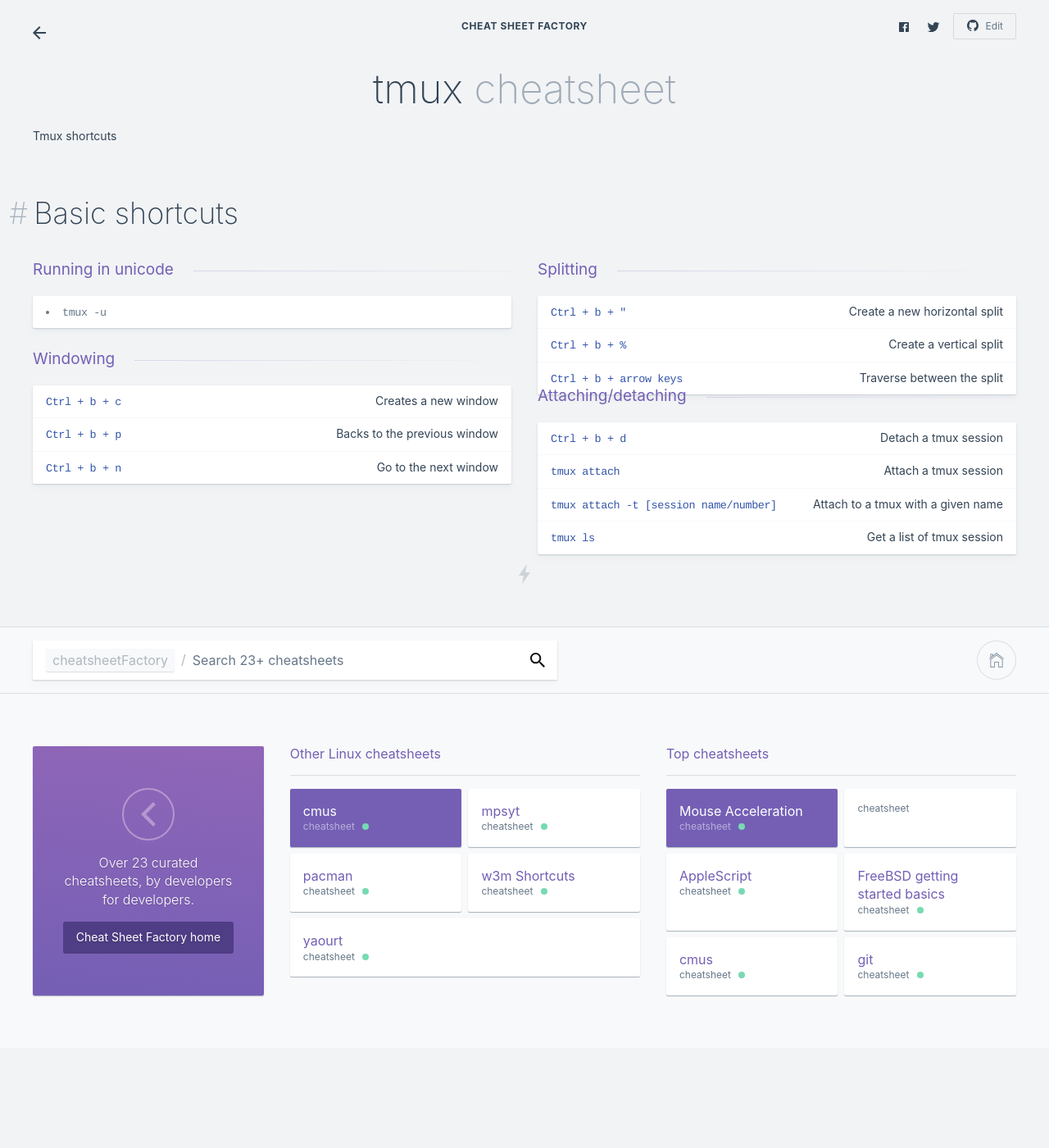
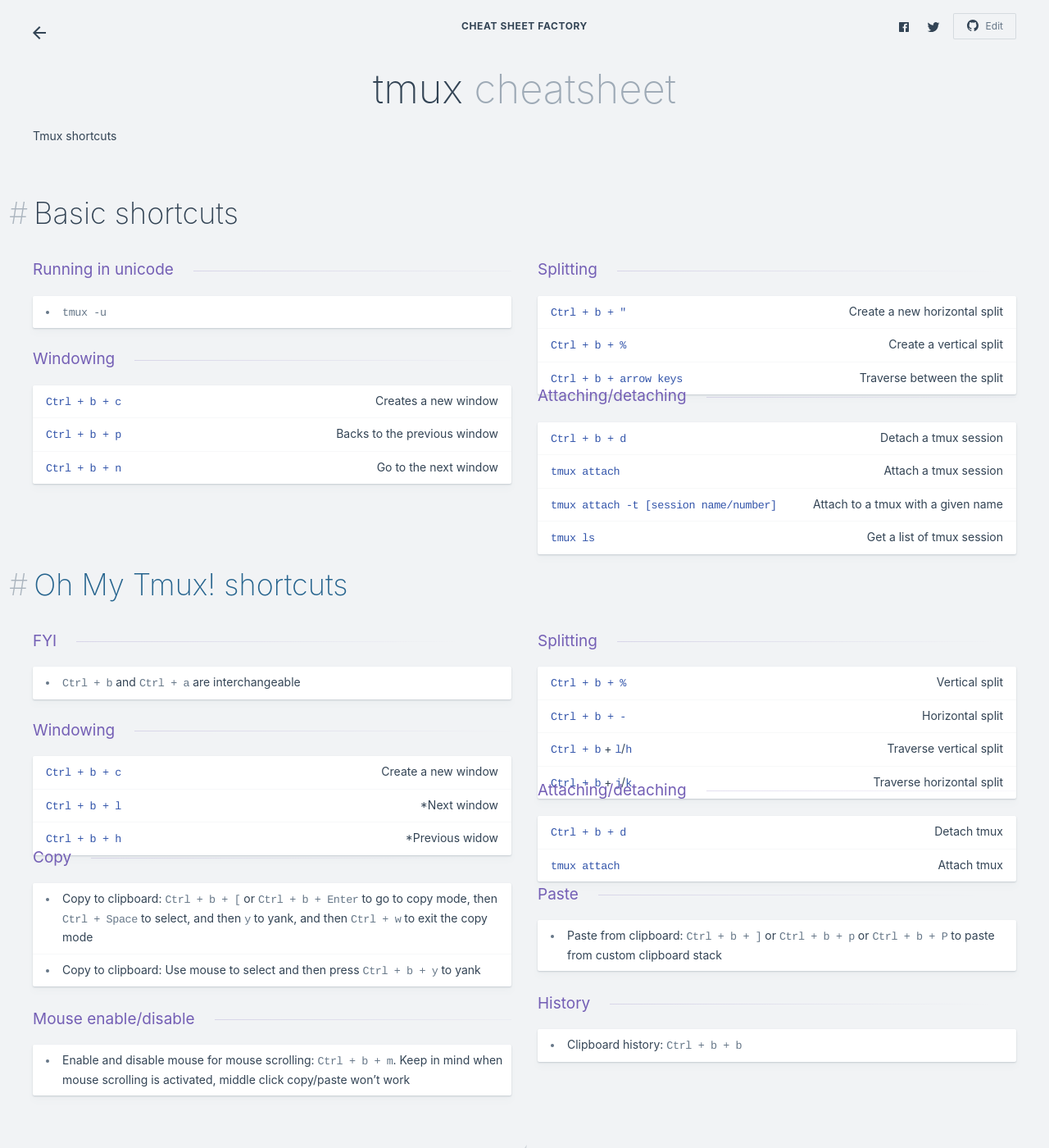
Before and after one commit to kasramp/cheat-sheet-factory, a Jekyll site: the page built from linux/tmux.md, in a window 1280 px wide and 1400 px high. Shown: the whole window at 82% size. Built offline with Jekyll 4.4.1, drawn with Linux system fonts in a browser that asks for light colours.

Commit message:
Add Oh My Tmux! cheat sheet

```diff
--- a/linux/tmux.md
+++ b/linux/tmux.md
@@ -18,6 +18,7 @@ Shortcuts
 ## Basic shortcuts
 
 ### Running in unicode
+
 + `tmux -u`
 
 ### Splitting
@@ -38,3 +39,47 @@ Shortcuts
 | `tmux attach`  | Attach a tmux session |
 | `tmux attach -t [session name/number]` | Attach to a tmux with a given name |
 | `tmux ls` | Get a list of tmux session |
+
+
+## [Oh My Tmux! shortcuts](https://github.com/gpakosz/.tmux)
+
+### FYI
+
++ `Ctrl + b` and `Ctrl + a` are interchangeable
+
+
+### Splitting
+
+| `Ctrl + b + %` | Vertical split |
+| `Ctrl + b + -` | Horizontal split |
+| `Ctrl + b` + `l`/`h` | Traverse vertical split |
+| `Ctrl + b` + `j`/`k` | Traverse horizontal split |
+
+### Windowing
+
+| `Ctrl + b + c` | Create a new window |
+| `Ctrl + b + l` | *Next window |
+| `Ctrl + b + h` | *Previous widow |
+
+
+### Attaching/detaching
+
+| `Ctrl + b + d` | Detach tmux |
+| `tmux attach` | Attach tmux |
+
+### Copy
+
++ Copy to clipboard: `Ctrl + b + [` or `Ctrl + b + Enter` to go to copy mode, then `Ctrl + Space` to select, and then `y` to yank, and then `Ctrl + w` to exit the copy mode
++ Copy to clipboard: Use mouse to select and then press `Ctrl + b + y` to yank
+
+### Paste
+
++ Paste from clipboard: `Ctrl + b + ]` or `Ctrl + b + p` or `Ctrl + b + P` to paste from custom clipboard stack
+
+### History
+
++ Clipboard history: `Ctrl + b + b`
+
+### Mouse enable/disable
+
++ Enable and disable mouse for mouse scrolling: `Ctrl + b + m`. Keep in mind when mouse scrolling is activated, middle click copy/paste won't work
```
